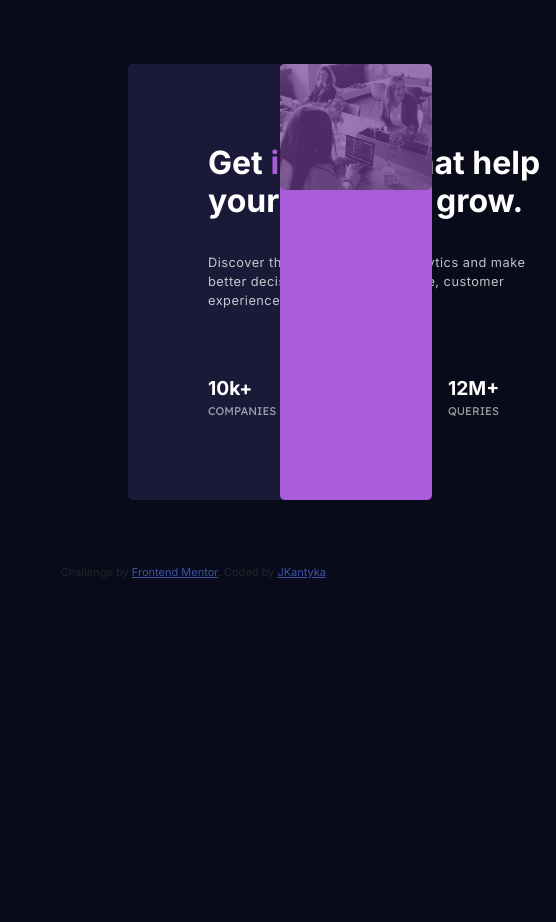
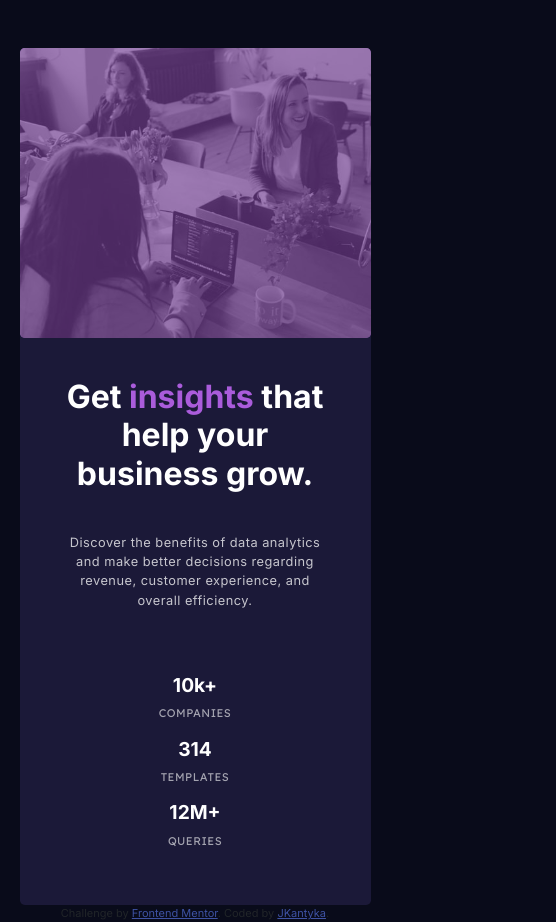
Before and after one commit to justynakantyka/stats-preview-card-component, a plain HTML site: page index.html in a window 390 px wide. Shown: the whole page, 556 px wide, since content can reach past the window. Before the commit the page ends 844 px from the top, so only its background shows below. Drawn offline with nearby package versions, Linux system fonts and the light colour scheme.

Commit message:
Add responsive design for mobile

```diff
--- a/css/styles.css
+++ b/css/styles.css
@@ -8,6 +8,7 @@ h1 {
   color: hsl(0, 0%, 100%);
   font-size: 2rem;
   font-weight: 700;
+  padding-bottom: 2rem;
 }
 
 h5 {
@@ -19,25 +20,42 @@ p {
   color: hsla(0, 0%, 100%, 0.75);
   font-size: 0.8rem;
   letter-spacing: 0.03rem;
-  margin-top: 2rem;
-  margin-bottom: 4rem;
 }
 
 .container {
   background-color: hsl(244, 38%, 16%);
   border-radius: 0.3rem;
-  margin: 4rem 8rem;
   padding: 0;
-  width: 78%;
+  margin-top: 3rem;
+  width: 90%;
+}
+
+.img-box {
+  background-color: hsl(277, 64%, 61%);
+  border-radius: 0.3rem;
+}
+
+.header-img {
+  border-radius: 0.3rem;
+  display: inline-block;
+  filter: brightness(60%);
+  max-width:100%;
+  object-fit: contain;
+  opacity: 0.55;
 }
 
 .description {
-  width: 21rem;
-  margin: 5rem;
+  padding: 2.5rem;
+  text-align: center;
 }
 
 .insights {
   color: hsl(277, 64%, 61%);
+}
+
+.stats {
+  text-align: center;
+  padding-top: 3rem;
 }
 
 .stat_headers {
@@ -53,20 +71,6 @@ p {
   font-weight: 700;
 }
 
-.img-column {
-  background-color: hsl(277, 64%, 61%);
-  border-radius: 0.3rem;
-}
-
-.header-img {
-  border-radius: 0.3rem;
-  filter: brightness(60%);
-  float: right;
-  max-width:100%;
-  object-fit: contain;
-  opacity: 0.55;
-}
-
 .attribution {
   font-size: 11px; text-align: center;
 }
--- a/index.html
+++ b/index.html
@@ -19,14 +19,35 @@
 </head>
 <body>
   <div class="container">
-    <div class="row g-0">
-      <div class="col-6">
+    <div class="img-box">
+      <img class="header-img" src="images/image-header-desktop.jpg" alt="img-header-desktop">
+    </div>
     <div class="description">
       <h1>Get <span class="insights">insights</span> that help your business grow.</h1>
       <p>Discover the benefits of data analytics and make better decisions regarding revenue, customer
       experience, and overall efficiency.</p>
+      <div class="stats">
+        <h2 class="stat_numbers">10k+</h2>
+        <p class="stat_headers">companies</p>
+        <h2 class="stat_numbers">314</h2>
+        <p class="stat_headers">templates</p>
+        <h2 class="stat_numbers">12M+</h2>
+        <p class="stat_headers">queries</p>
+      </div>
+    </div>
+  </div>
+  <div class="attribution">
+    Challenge by <a href="https://www.frontendmentor.io?ref=challenge" target="_blank">Frontend Mentor</a>.
+    Coded by <a href="#">JKantyka</a>.
+  </div>
 
-          <div class="row">
+</body>
+</html>
+
+
+
+
+<!-- <div class="row">
   <div class="col-4">
     <div class="stat_numbers">10k+</div>
     <div class="stat_headers">companies</div>
@@ -39,18 +60,4 @@
     <div class="stat_numbers">12M+</div>
     <div class="stat_headers">queries</div>
   </div>
-          </div>
-        </div>
-      </div>
-      <div class="col-6 img-column">
-        <img class="header-img" src="images/image-header-desktop.jpg" alt="img-header-desktop">
-      </div>
-    </div>
-  </div>
-  <div class="attribution">
-    Challenge by <a href="https://www.frontendmentor.io?ref=challenge" target="_blank">Frontend Mentor</a>.
-    Coded by <a href="#">JKantyka</a>.
-  </div>
-
-</body>
-</html>
+</div> -->
```
Lines whose indentation alone changed are shown as unchanged.
